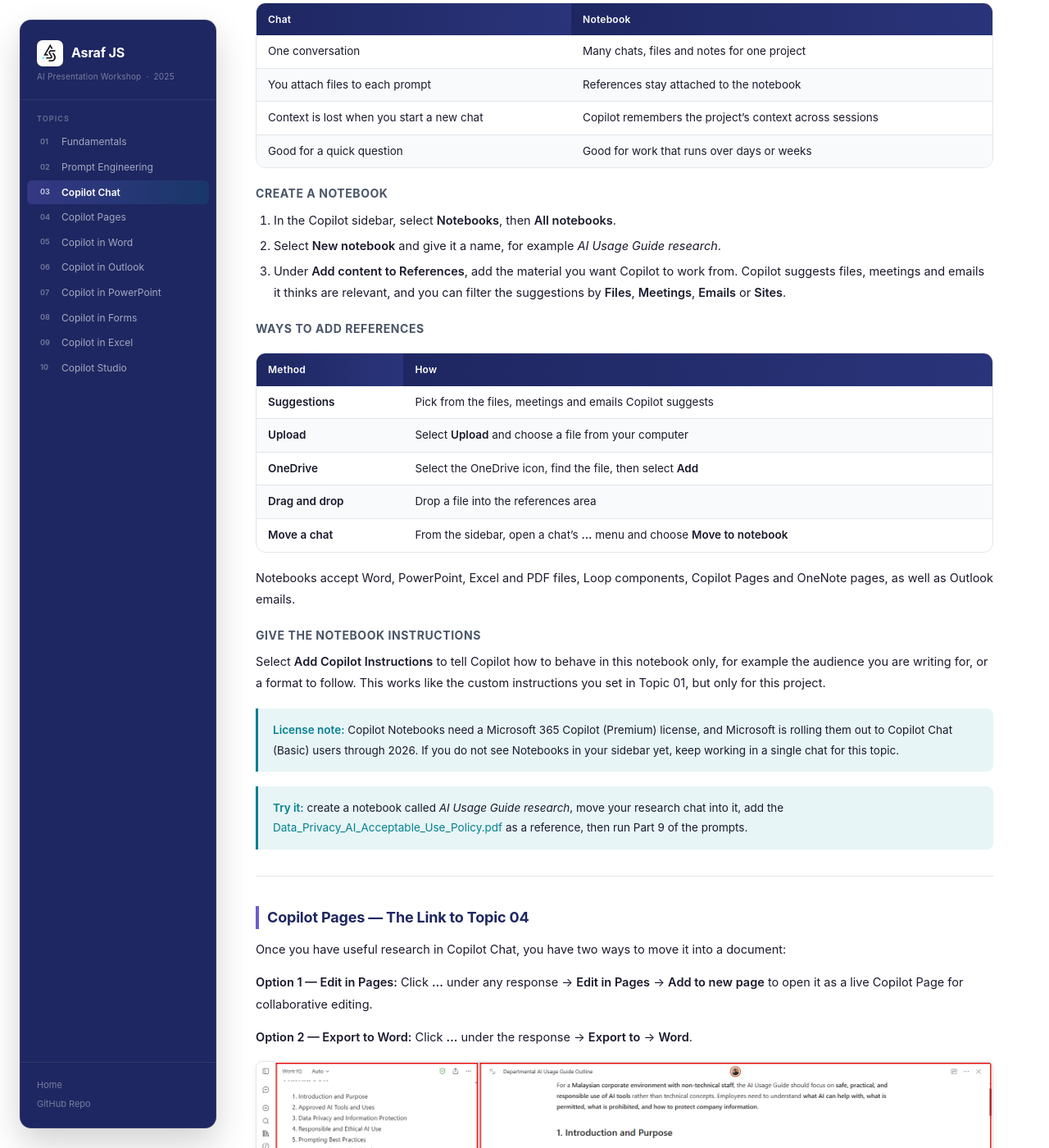
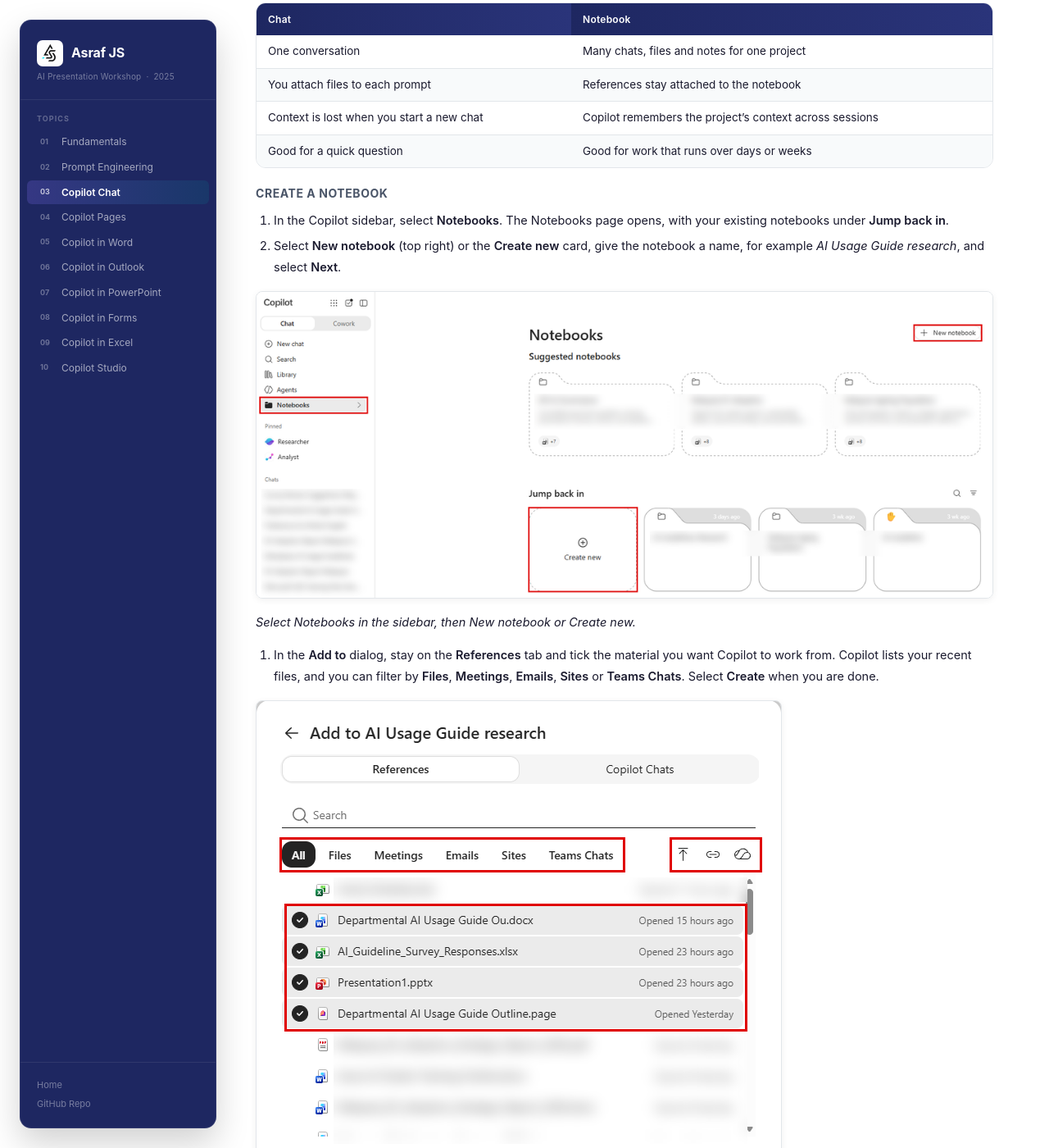
Before and after one commit to Asraf-JS/M365-Copilot-Workshop, a Jekyll site: the page built from 03-copilot-chat/README.md, in a window 1280 px wide and 1400 px high, scrolled down 9655 px. Shown: the whole window at 82% size. Built offline with Jekyll 4.4.1, drawn with Linux system fonts in a browser that asks for light colours; our own code applies the rules of GitHub Pages for plain Markdown files; some of the changed text lies outside the part shown.

Commit message:
Add Teams and Notebooks screenshots and match the steps to the current UI
Capture the 10 screenshots marked in Topic 11 (Copilot in Teams) and the
Notebooks section of Topic 03, replace the SCREENSHOT markers with images
and captions, and fix steps that no longer matched the live UI:

- Notebooks open straight to a Notebooks page (New notebook / Create new);
  references are added in an "Add to" dialog; instructions are under the
  notebook's ... menu > Instructions
- New meeting is Calendar > New, with a Teams meeting toggle, an inline
  Facilitator Turn on link, and "Add an agenda" (not "...others can edit")
- The Copilot setting is "Allow Copilot and Facilitator"
- There is no single Meeting AI toggle in this tenant; document Stop
  transcription and Turn off Facilitator under More instead
- Recap now has AI summary, Notes, Custom summary, Mentions, Transcript,
  Video recap and Audio recap

Rebuild the participant book and remove the screenshot task brief.

Co-Authored-By: Claude Opus 5.5 <noreply@anthropic.com>

```diff
--- a/03-copilot-chat/README.md
+++ b/03-copilot-chat/README.md
@@ -230,30 +230,40 @@ A single chat is fine for one sitting, but research for a guide like this happen
 
 ### Create a notebook
 
-1. In the Copilot sidebar, select **Notebooks**, then **All notebooks**.
-2. Select **New notebook** and give it a name, for example *AI Usage Guide research*.
-3. Under **Add content to References**, add the material you want Copilot to work from. Copilot suggests files, meetings and emails it thinks are relevant, and you can filter the suggestions by **Files**, **Meetings**, **Emails** or **Sites**.
+1. In the Copilot sidebar, select **Notebooks**. The Notebooks page opens, with your existing notebooks under **Jump back in**.
+2. Select **New notebook** (top right) or the **Create new** card, give the notebook a name, for example *AI Usage Guide research*, and select **Next**.
 
-<!-- SCREENSHOT: images/notebooks-new.png | Notebooks in the sidebar expanded, with All notebooks and New notebook highlighted -->
-<!-- SCREENSHOT: images/notebooks-references.png | A new notebook's "Add content to References" area, with the suggested references and the filter tabs highlighted -->
+![The Notebooks page](./images/notebooks-new.png)
+
+*Select Notebooks in the sidebar, then New notebook or Create new.*
+
+3. In the **Add to** dialog, stay on the **References** tab and tick the material you want Copilot to work from. Copilot lists your recent files, and you can filter by **Files**, **Meetings**, **Emails**, **Sites** or **Teams Chats**. Select **Create** when you are done.
+
+![Adding references to a new notebook](./images/notebooks-references.png)
+
+*The References tab, with the filter tabs, the Upload files, Link and OneDrive files buttons, and the workshop files selected.*
+
+You can add more references later with **Add references** in the notebook's **Content** pane on the right.
 
 ### Ways to add references
 
 | Method | How |
 |--------|-----|
-| **Suggestions** | Pick from the files, meetings and emails Copilot suggests |
-| **Upload** | Select **Upload** and choose a file from your computer |
-| **OneDrive** | Select the OneDrive icon, find the file, then select **Add** |
-| **Drag and drop** | Drop a file into the references area |
-| **Move a chat** | From the sidebar, open a chat's **…** menu and choose **Move to notebook** |
+| **Suggestions** | Tick files, meetings, emails, sites or Teams chats from the list Copilot shows |
+| **Upload files** | Select the upload icon and choose a file from your computer |
+| **OneDrive files** | Select the cloud icon, find the file, then add it |
+| **Link** | Select the link icon and paste a link to a file or page |
+| **Move a chat** | From the sidebar, open a chat's **…** menu and choose **Move to notebook**, or use the **Copilot Chats** tab when adding content |
 
 Notebooks accept Word, PowerPoint, Excel and PDF files, Loop components, Copilot Pages and OneNote pages, as well as Outlook emails.
 
 ### Give the notebook instructions
 
-Select **Add Copilot Instructions** to tell Copilot how to behave in this notebook only, for example the audience you are writing for, or a format to follow. This works like the custom instructions you set in Topic 01, but only for this project.
+Open the notebook's **…** menu (top right) and select **Instructions** to tell Copilot how to behave in this notebook only, for example the audience you are writing for, or a format to follow. Type them into **Tell Copilot how to respond** and select **Save**. This works like the custom instructions you set in Topic 01, but only for this project, and the instructions apply to everyone you share the notebook with.
 
-<!-- SCREENSHOT: images/notebooks-instructions.png | A notebook with the Add Copilot Instructions option highlighted and sample instructions entered -->
+![Adding instructions to a notebook](./images/notebooks-instructions.png)
+
+*The notebook's … menu, then Instructions, with sample instructions entered.*
 
 > **License note:** Copilot Notebooks need a Microsoft 365 Copilot (Premium) license, and Microsoft is rolling them out to Copilot Chat (Basic) users through 2026. If you do not see Notebooks in your sidebar yet, keep working in a single chat for this topic.
 
```
Also changed, not shown: 03-copilot-chat/prompts.md (+1 -1 lines), 11-copilot-teams/README.md (+50 -26 lines), 11-copilot-teams/prompts.md (+1 -1 lines), _tasks/screenshots-teams-notebooks.md (deleted, +0 -70 lines), 03-copilot-chat/images/notebooks-instructions.png (added), 03-copilot-chat/images/notebooks-new.png (added), 03-copilot-chat/images/notebooks-references.png (added), 11-copilot-teams/images/copilot-ai-options.png (added), 11-copilot-teams/images/copilot-in-chat.png (added), 11-copilot-teams/images/copilot-in-meeting.png (added), 11-copilot-teams/images/facilitator-notes.png (added), 11-copilot-teams/images/meeting-ai-controls.png (added), 11-copilot-teams/images/meeting-recap.png (added), 11-copilot-teams/images/new-meeting-agenda.png (added), 1 other file.
